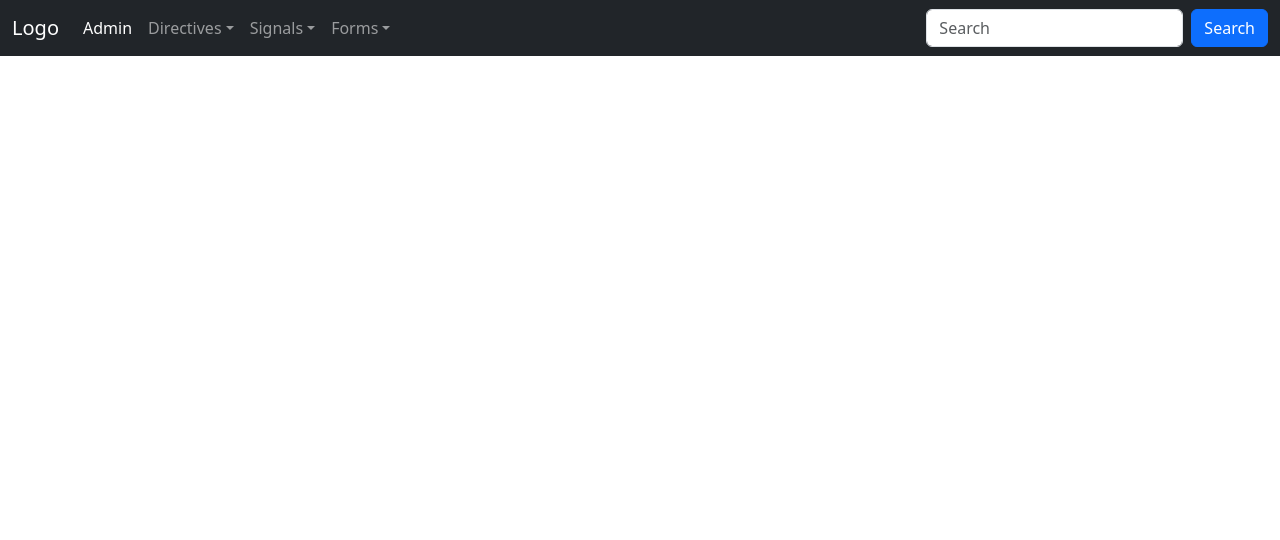
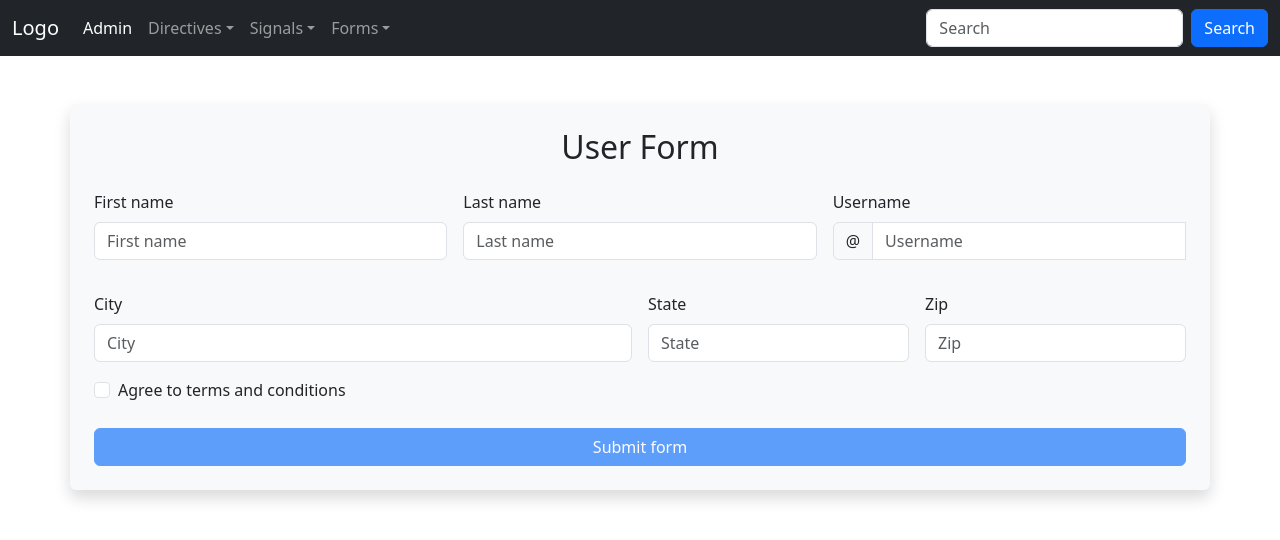
Before and after one commit to khushibansal13/Angular-Prac, an Angular app in the folder AngularTutorial/: page /reactive-form in a window 1280 px wide. Before the commit this address led to /. Shown: the top 540 px of the page. Built offline with nearby package versions, Linux system fonts and the light colour scheme.

Commit message:
Add ReactiveForm component with form validation and routing

```diff
--- a/AngularTutorial/src/app/app.component.html
+++ b/AngularTutorial/src/app/app.component.html
@@ -30,6 +30,7 @@
           <a class="nav-link dropdown-toggle" href="#" role="button" data-bs-toggle="dropdown">Forms</a>
           <ul class="dropdown-menu">
             <li><a class="dropdown-item" routerLink="template-form">TemplateForm</a></li>
+            <li><a class="dropdown-item" routerLink="reactive-form">ReactiveForm</a></li>
           </ul>
         </li>
       </ul>
--- a/AngularTutorial/src/app/app.routes.ts
+++ b/AngularTutorial/src/app/app.routes.ts
@@ -6,6 +6,7 @@ import { NgClassComponent } from './components/ng-class/ng-class.component';
 import { SignalComponent } from './components/signal/signal.component';
 import { LinkedSignalComponent } from './components/linked-signal/linked-signal.component';
 import { TemplateFormComponent } from './components/template-form/template-form.component';
+import { ReactiveFormComponent } from './components/reactive-form/reactive-form.component';
 
 export const routes: Routes = [
   {
@@ -40,5 +41,9 @@ export const routes: Routes = [
   {
     path:'template-form',
     component: TemplateFormComponent
+  },
+  {
+    path:'reactive-form',
+    component: ReactiveFormComponent
   }
 ];
--- /dev/null
+++ b/AngularTutorial/src/app/components/reactive-form/reactive-form.component.html
@@ -0,0 +1,83 @@
+<div class="container mt-5 p-4 bg-light rounded shadow">
+  <h2 class="text-center mb-4">User Form</h2>
+  <form class="needs-validation" (ngSubmit)="onUserSave()" [formGroup]="userForm">
+    <div class="row g-3">
+      <div class="col-md-4">
+        <label for="validationCustom01" class="form-label">First name</label>
+        <input type="text" formControlName="fname" class="form-control" id="validationCustom01" placeholder="First name" value="Mark" required>
+        <div class="text-danger">
+          @if (userForm.controls['fname'].errors?.['required'] && userForm.controls['fname'].touched) {
+            <span>This is required</span>
+
+          }
+        </div>
+      </div>
+      <div class="col-md-4">
+        <label for="validationCustom02" class="form-label">Last name</label>
+        <input type="text" formControlName="lname" class="form-control" id="validationCustom02" placeholder="Last name" value="Otto" required>
+        <div class="text-danger">
+          @if (userForm.controls['lname'].errors?.['required'] && userForm.controls['lname'].touched) {
+            <span>This is required</span>
+          }
+          @if (userForm.controls['lname'].errors?.['minlength']) {
+            <span>Min char 4 required</span>
+          }
+        </div>
+      </div>
+      <div class="col-md-4">
+        <label for="validationCustomUsername" class="form-label">Username</label>
+        <div class="input-group">
+          <span class="input-group-text">&#64;</span>
+          <input type="text" formControlName="userName" class="form-control" id="validationCustomUsername" placeholder="Username" aria-describedby="inputGroupPrepend">
+          <div class="invalid-feedback">Please choose a username.</div>
+        </div>
+      </div>
+    </div>
+
+    <div class="row g-3 mt-3">
+      <div class="col-md-6">
+        <label for="validationCustom03" class="form-label">City</label>
+        <input type="text" formControlName="city" class="form-control" id="validationCustom03" placeholder="City">
+        <div class="invalid-feedback">Please provide a valid city.</div>
+      </div>
+      <div class="col-md-3">
+        <label for="validationCustom04" class="form-label">State</label>
+        <input type="text" formControlName="state" class="form-control" id="validationCustom04" placeholder="State">
+        <div class="invalid-feedback">Please provide a valid state.</div>
+      </div>
+      <div class="col-md-3">
+        <label for="validationCustom05" class="form-label">Zip</label>
+        <input type="text" formControlName="zip" class="form-control" id="validationCustom05" placeholder="Zip">
+        <div class="invalid-feedback">Please provide a valid zip.</div>
+      </div>
+    </div>
+
+    <div class="form-check mt-3">
+      <input formControlName="isAgree" class="form-check-input" type="checkbox" value="" id="invalidCheck">
+      <label class="form-check-label" for="invalidCheck">
+        Agree to terms and conditions
+      </label>
+      <div class="invalid-feedback">You must agree before submitting.</div>
+    </div>
+
+    <button [disabled]="userForm.invalid" class="btn btn-primary w-100 mt-4" type="submit">Submit form</button>
+  </form>
+
+  <script>
+  (function() {
+    'use strict';
+    window.addEventListener('load', function() {
+      var forms = document.getElementsByClassName('needs-validation');
+      var validation = Array.prototype.filter.call(forms, function(form) {
+        form.addEventListener('submit', function(event) {
+          if (form.checkValidity() === false) {
+            event.preventDefault();
+            event.stopPropagation();
+          }
+          form.classList.add('was-validated');
+        }, false);
+      });
+    }, false);
+  })();
+  </script>
+</div>
--- /dev/null
+++ b/AngularTutorial/src/app/components/reactive-form/reactive-form.component.ts
@@ -0,0 +1,34 @@
+import { Component } from '@angular/core';
+import { FormGroup, ReactiveFormsModule, FormControl, Validators } from '@angular/forms';
+
+@Component({
+  selector: 'app-reactive-form',
+  imports: [ReactiveFormsModule],
+  templateUrl: './reactive-form.component.html',
+  styleUrl: './reactive-form.component.css'
+})
+export class ReactiveFormComponent {
+
+    userForm: FormGroup = new FormGroup({
+      fname: new FormControl("", [Validators.required]),
+      lname: new FormControl("", [Validators.required, Validators.minLength(4)]),
+      userName: new FormControl(""),
+      city: new FormControl(""),
+      state: new FormControl(""),
+      zip: new FormControl(""),
+      isAgree: new FormControl(false)
+    });
+
+    constructor() {
+      this.userForm.controls['state'].disable();
+      setTimeout(() => {
+        this.userForm.controls['state'].enable();
+      },5000);
+      const isValid = this.userForm.valid;
+    }
+
+    onUserSave() {
+      const formValue = this.userForm.value;
+      debugger;
+    }
+}
```
Also changed, not shown: AngularTutorial/src/app/components/reactive-form/reactive-form.component.css (added), 1 other file (tests, documents, lock files or other folders).
